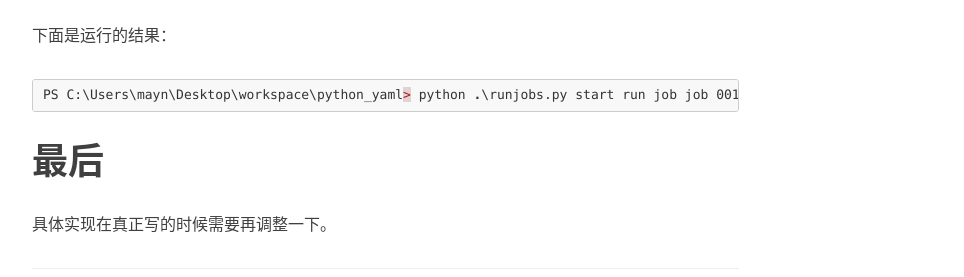
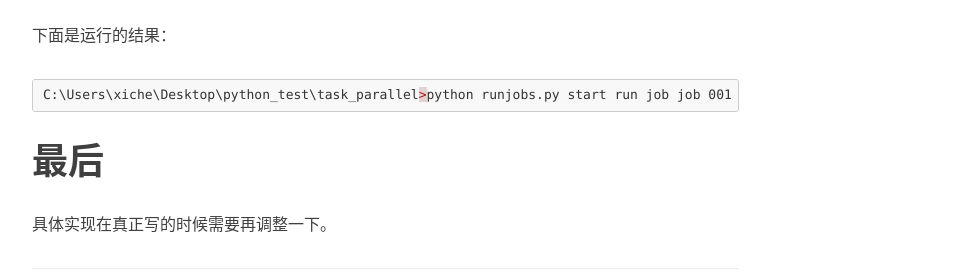
Before and after one commit to bearfly1990/bearfly.github.io, a Jekyll site: the page built from _posts/2018/12/2018-12-18-PyRunJobsInParallel.md, in a window 1280 px wide and 900 px high, scrolled down 2267 px. Shown: the part 173-450 px from the top of the window, without its empty margins (233-1197 px from the left). Built offline with Jekyll 4.4.1, drawn with Linux system fonts in a browser that asks for light colours; nearby versions of some CDN libraries; comment, search, counter and statistics services are not loaded.

Commit message:
Update 2018-12-18-PyRunJobsInParallel.md

````diff
--- a/_posts/2018/12/2018-12-18-PyRunJobsInParallel.md
+++ b/_posts/2018/12/2018-12-18-PyRunJobsInParallel.md
@@ -103,14 +103,14 @@ if __name__ == '__main__':
 下面是运行的结果：
 
 ```powershell
-PS C:\Users\mayn\Desktop\workspace\python_yaml> python .\runjobs.py
+C:\Users\xiche\Desktop\python_test\task_parallel>python runjobs.py
 start run job job 001 in parallel
 start run job job 002 in parallel
 start run job job 003 in parallel
 start run job job 004 in parallel
+ended run job job 001 in parallel
+ended run job job 004 in parallel
 ended run job job 003 in parallel
-ended run job job 004 in parallel
-ended run job job 001 in parallel
 ended run job job 002 in parallel
 start run job job 005
 ended run job job 005
````
